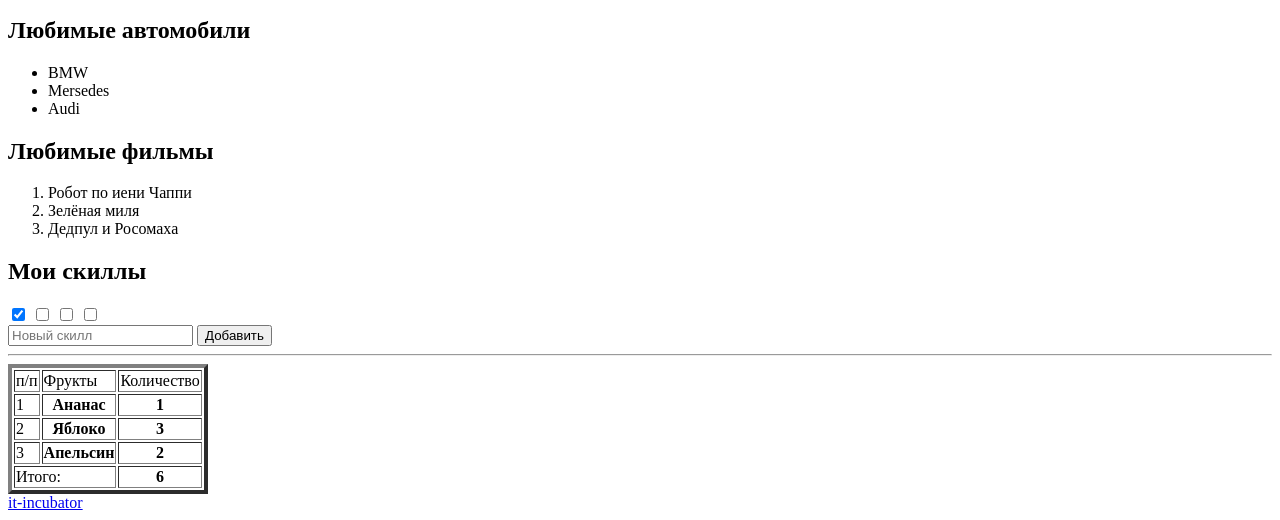
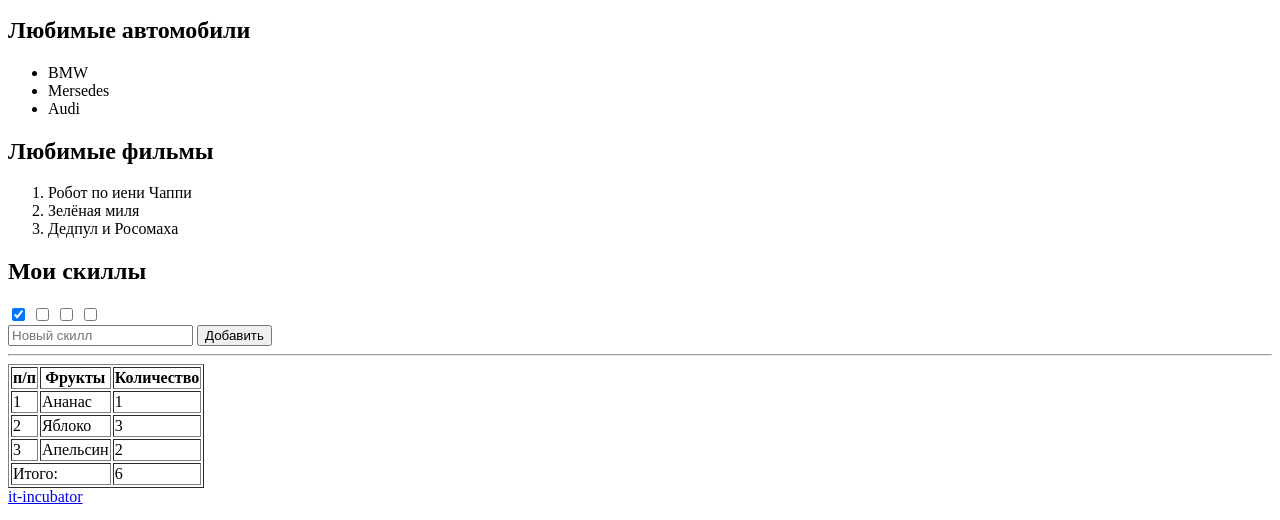
Before and after one commit to XZSHOPISATTUT/1-hw-with-auto-test-html-css-main, a plain HTML site: page index.html in a window 1280 px wide. Shown: the part 453-973 px from the top of the page. Drawn offline with Linux system fonts and the light colour scheme.

Commit message:
first commit

```diff
--- a/index.html
+++ b/index.html
@@ -84,34 +84,34 @@
         <!-- 7) Добавь горизонтальную линию (для этого есть специальный тег) -->
          <hr>
 
-        <table border="4px" data-cy="hw-about-table-pre">
+        <table border="1px" data-cy="hw-about-table-pre">
             <!-- 8) В таблице сделай 5 строк и 3 столбца.
                         - В первой строке ячейки заголовков, в остальных обычные ячейки
                         - Добавь границы для всей таблицы с помощью специального атрибута border="". Он устарел, но работает
                         - В последнем ряду первая ячейка должна занимать 2 столбца (как должно выглядеть - смотри образец). Таблицу можно заполнять любыми данными -->
                         <tr class="block">
-                            <td>п/п</td>
-                            <td>Фрукты</td>
-                            <td>Количество</td>
+                            <th>п/п</th>
+                            <th>Фрукты</th>
+                            <th>Количество</th>
                         </tr>
                         <tr>
                             <td>1</td>
-                            <th>Ананас</th>
-                            <th>1</th>
+                            <td>Ананас</td>
+                            <td>1</td>
                         </tr>
                         <tr>
                             <td>2</td>
-                            <th>Яблоко</th>
-                            <th>3</th>
+                            <td>Яблоко</td>
+                            <td>3</td>
                         </tr>
                         <tr>
                             <td>3</td>
-                            <th>Апельсин</th>
-                            <th>2</th>
+                            <td>Апельсин</td>
+                            <td>2</td>
                         </tr>
                         <tr>
                             <td colspan="2">Итого:</td>
-                            <th>6</th>
+                            <td>6</td>
                         </tr>
         </table>
     </section>
```
